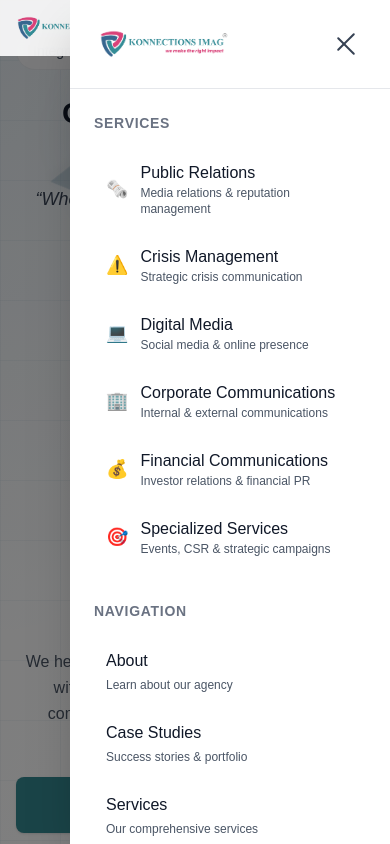
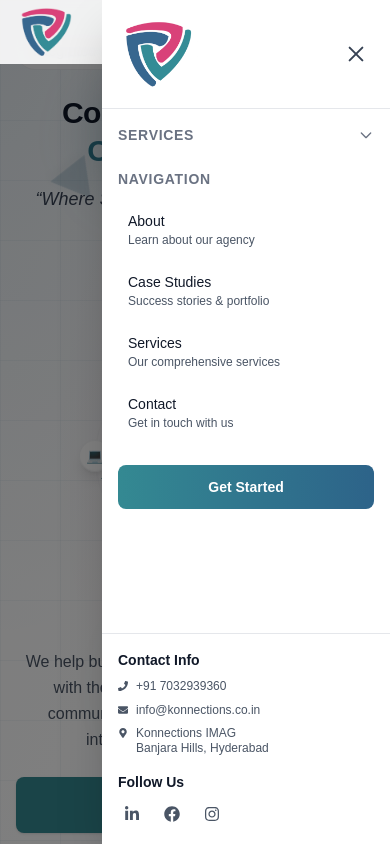
Before and after one commit to varun4505/kimag, a Next.js app: page / in a window 390 px wide. Both pictures are taken after a click on the button "Toggle Menu". Shown: the top 844 px of the page. Built offline with nearby package versions, Linux system fonts and the light colour scheme.

Commit message:
feat: Updated new navbar for mobile screens

```diff
--- a/src/app/components/Navbar.tsx
+++ b/src/app/components/Navbar.tsx
@@ -38,27 +38,27 @@
       className="p-2 rounded-lg hover:bg-gray-50 transition-colors duration-200 group"
       aria-label="Toggle Menu"
     >
-      <div className="flex flex-col items-center justify-center w-6 h-6 space-y-1">
+      <div className="flex flex-col items-center justify-center w-5 h-5 space-y-1">
         <motion.div
-          className="w-6 h-0.5 bg-gray-700 rounded-full"
+          className="w-5 h-0.5 bg-gray-700 rounded-full"
           animate={{
             rotate: isOpen ? 45 : 0,
-            y: isOpen ? 8 : 0,
+            y: isOpen ? 6 : 0,
           }}
           transition={{ duration: 0.3 }}
         />
         <motion.div
-          className="w-6 h-0.5 bg-gray-700 rounded-full"
+          className="w-5 h-0.5 bg-gray-700 rounded-full"
           animate={{
             opacity: isOpen ? 0 : 1,
           }}
           transition={{ duration: 0.3 }}
         />
         <motion.div
-          className="w-6 h-0.5 bg-gray-700 rounded-full"
+          className="w-5 h-0.5 bg-gray-700 rounded-full"
           animate={{
             rotate: isOpen ? -45 : 0,
-            y: isOpen ? -8 : 0,
+            y: isOpen ? -6 : 0,
           }}
           transition={{ duration: 0.3 }}
         />
@@ -70,6 +70,7 @@
 const MainNavbar: React.FC = () => {
   const [isDrawerOpen, setIsDrawerOpen] = useState(false);
   const [isServicesOpen, setIsServicesOpen] = useState(false);
+  const [isMobileServicesOpen, setIsMobileServicesOpen] = useState(false);
   const [isMobile, setIsMobile] = useState(false);
   const [isScrolled, setIsScrolled] = useState(false);
   const navRef = useRef<HTMLDivElement>(null);
@@ -108,6 +109,14 @@
 
   const toggleDrawer = () => {
     setIsDrawerOpen((prev) => !prev);
+    // Close mobile services dropdown when closing drawer
+    if (isDrawerOpen) {
+      setIsMobileServicesOpen(false);
+    }
+  };
+
+  const toggleMobileServices = () => {
+    setIsMobileServicesOpen((prev) => !prev);
   };
 
   const handleNavClick = (href: string) => {
@@ -264,8 +273,8 @@
               : 'top-10 bg-white/90 backdrop-blur-sm'
         }`}
       >
-        <div className="max-w-7xl mx-auto px-3 sm:px-6 lg:px-8">
-          <div className="flex justify-between items-center h-14 sm:h-16 lg:h-20">
+        <div className="max-w-7xl mx-auto px-4 sm:px-6 lg:px-8">
+          <div className="flex justify-between items-center h-16 lg:h-20">
 
             {/* Logo */}
             <motion.div
@@ -277,10 +286,10 @@
               <Link href="/" className="group">
                 <div className="relative">
                   <Image
-                    src="/logo-big.png"
+                    src={isMobile ? "/logo-small.png" : "/logo-big.png"}
                     alt="Konnections IMAG Logo"
-                    width={isMobile ? 120 : 220}
-                    height={isMobile ? 40 : 73}
+                    width={isMobile ? 60 : 220}
+                    height={isMobile ? 20 : 73}
                     priority
                     className="transition-transform duration-300 group-hover:scale-105"
                   />
@@ -397,55 +406,84 @@
               animate={{ x: 0 }}
               exit={{ x: "100%" }}
               transition={{ type: "tween", duration: 0.3 }}
-              className="fixed top-0 right-0 w-80 max-w-[90vw] h-full bg-white z-50 shadow-2xl lg:hidden"
+              className="fixed top-0 right-0 w-72 max-w-[85vw] h-full bg-white z-50 shadow-2xl lg:hidden overflow-hidden flex flex-col"
             >
               {/* Header */}
-              <div className="flex justify-between items-center p-6 border-b border-gray-200">
+              <div className="flex justify-between items-center p-4 border-b border-gray-200 flex-shrink-0">
                 <div className="flex items-center">
                   <Image
-                    src="/logo-big.png"
+                    src="/logo-small.png"
                     alt="Konnections IMAG Logo"
-                    width={140}
-                    height={46}
+                    width={80}
+                    height={27}
                   />
                 </div>
                 <ModernHamburger isOpen={isDrawerOpen} onClick={toggleDrawer} />
               </div>
 
-              {/* Navigation */}
-              <div className="flex-1 overflow-y-auto p-6">
-                {/* Services Section */}
-                <div className="mb-8">
-                  <h3 className="text-sm font-semibold text-gray-500 uppercase tracking-wider mb-4">
+              {/* Navigation - Scrollable */}
+              <div className="flex-1 overflow-y-auto">
+                <div className="p-4 space-y-6">
+                  {/* Services Section - Collapsible */}
+                  <div>
+                    <button
+                      onClick={toggleMobileServices}
+                      className="flex items-center justify-between w-full text-left mb-3"
+                    >
+                      <h3 className="text-sm font-semibold text-gray-500 uppercase tracking-wider">
                         Services
                       </h3>
+                      <motion.svg
+                        className="w-4 h-4 text-gray-500"
+                        animate={{ rotate: isMobileServicesOpen ? 180 : 0 }}
+                        transition={{ duration: 0.2 }}
+                        fill="none"
+                        stroke="currentColor"
+                        viewBox="0 0 24 24"
+                      >
+                        <path strokeLinecap="round" strokeLinejoin="round" strokeWidth={2} d="M19 9l-7 7-7-7" />
+                      </motion.svg>
+                    </button>
+
+                    <AnimatePresence>
+                      {isMobileServicesOpen && (
+                        <motion.div
+                          initial={{ opacity: 0, height: 0 }}
+                          animate={{ opacity: 1, height: "auto" }}
+                          exit={{ opacity: 0, height: 0 }}
+                          transition={{ duration: 0.3 }}
+                          className="overflow-hidden"
+                        >
                           <div className="space-y-1">
                             {servicesDropdown.map((service, index) => (
                               <Link
                                 key={index}
                                 href={service.href}
-                        className="flex items-center space-x-3 p-3 rounded-lg hover:bg-gray-50 transition-colors duration-200 group"
+                                className="flex items-center space-x-3 p-2.5 rounded-lg hover:bg-gray-50 transition-colors duration-200 group"
                                 onClick={toggleDrawer}
                               >
-                        <span className="text-lg group-hover:scale-110 transition-transform duration-200">
+                                <span className="text-base group-hover:scale-110 transition-transform duration-200 flex-shrink-0">
                                   {service.icon}
                                 </span>
-                        <div>
-                          <div className="font-medium text-gray-900 group-hover:text-[#348992] transition-colors duration-200">
+                                <div className="min-w-0 flex-1">
+                                  <div className="font-medium text-gray-900 group-hover:text-[#348992] transition-colors duration-200 text-sm">
                                     {service.text}
                                   </div>
-                          <div className="text-xs text-gray-600">
+                                  <div className="text-xs text-gray-600 leading-tight">
                                     {service.description}
                                   </div>
                                 </div>
                               </Link>
                             ))}
                           </div>
+                        </motion.div>
+                      )}
+                    </AnimatePresence>
                   </div>
 
                   {/* Main Navigation */}
-                <div className="mb-8">
-                  <h3 className="text-sm font-semibold text-gray-500 uppercase tracking-wider mb-4">
+                  <div>
+                    <h3 className="text-sm font-semibold text-gray-500 uppercase tracking-wider mb-3">
                       Navigation
                     </h3>
                     <div className="space-y-1">
@@ -453,13 +491,13 @@
                         <button
                           key={index}
                           onClick={() => handleNavClick(link.href)}
-                        className="block w-full text-left p-3 rounded-lg hover:bg-gray-50 transition-colors duration-200 group"
+                          className="block w-full text-left p-2.5 rounded-lg hover:bg-gray-50 transition-colors duration-200 group"
                         >
-                        <div className="font-medium text-gray-900 group-hover:text-[#348992] transition-colors duration-200">
+                          <div className="font-medium text-gray-900 group-hover:text-[#348992] transition-colors duration-200 text-sm">
                             {link.text}
                           </div>
                           {link.description && (
-                          <div className="text-xs text-gray-600 mt-1">
+                            <div className="text-xs text-gray-600 mt-0.5 leading-tight">
                               {link.description}
                             </div>
                           )}
@@ -471,46 +509,49 @@
                   {/* CTA Button */}
                   <Link
                     href="/appointment"
-                  className="block w-full bg-gradient-to-r from-[#348992] to-[#2d6389] text-white text-center py-4 px-6 rounded-lg font-semibold hover:shadow-lg transition-all duration-300"
+                    className="block w-full bg-gradient-to-r from-[#348992] to-[#2d6389] text-white text-center py-3 px-4 rounded-lg font-semibold hover:shadow-lg transition-all duration-300 text-sm"
                     onClick={toggleDrawer}
                   >
                     Get Started
                   </Link>
                 </div>
+              </div>
 
               {/* Footer */}
-              <div className="p-6 border-t border-gray-200">
+              <div className="p-4 border-t border-gray-200 flex-shrink-0">
                 <div className="mb-4">
                   <h4 className="text-sm font-semibold text-gray-900 mb-2">Contact Info</h4>
-                  <div className="space-y-2 text-sm text-gray-600">
+                  <div className="space-y-2 text-xs text-gray-600">
                     <div className="flex items-center space-x-2">
-                      <FaPhone size={12} />
+                      <FaPhone size={10} />
                       <span>+91 7032939360</span>
                     </div>
                     <div className="flex items-center space-x-2">
-                      <FaEnvelope size={12} />
-                      <span>info@konnections.co.in</span>
+                      <FaEnvelope size={10} />
+                      <span className="break-all">info@konnections.co.in</span>
                     </div>
                     <div className="flex items-start space-x-2">
-                      <FaMapMarkerAlt size={12} className="mt-0.5 flex-shrink-0" />
-                      <span className="leading-tight">Konnections IMAG<br />6-3-596/102F, 2nd Floor, Navin Nagar,<br />Banjara Hills, Hyderabad, Telangana - 500004</span>
+                      <FaMapMarkerAlt size={10} className="mt-0.5 flex-shrink-0" />
+                      <span className="leading-tight text-xs">Konnections IMAG<br />Banjara Hills, Hyderabad</span>
                     </div>
                   </div>
                 </div>
 
                 <div>
-                  <h4 className="text-sm font-semibold text-gray-900 mb-3">Follow Us</h4>
-                  <div className="flex space-x-4">
+                  <h4 className="text-sm font-semibold text-gray-900 mb-2">Follow Us</h4>
+                  <div className="flex space-x-3">
                     {socialLinks.map((social, index) => (
                       <Link
                         key={index}
                         href={social.href}
                         target="_blank"
                         rel="noopener noreferrer"
-                        className={`text-gray-600 ${social.hoverColor} transition-colors duration-200 p-2 rounded-lg hover:bg-gray-50`}
+                        className={`text-gray-600 ${social.hoverColor} transition-colors duration-200 p-1.5 rounded-lg hover:bg-gray-50`}
                         aria-label={social.label}
                       >
-                        {social.icon}
+                        <div className="w-4 h-4">
+                          {React.cloneElement(social.icon, { size: 16 })}
+                        </div>
                       </Link>
                     ))}
                   </div>
```
Also changed, not shown: src/app/admin/page.tsx (+22 -7 lines), src/app/api/admin/auth/route.ts (added, +34 -0 lines), 1 other file (tests, documents, lock files or other folders). Lines whose indentation alone changed are shown as unchanged.
